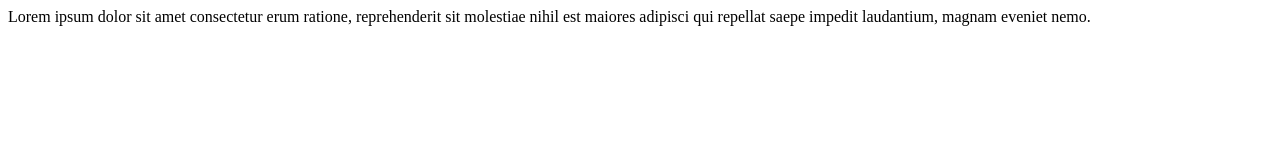
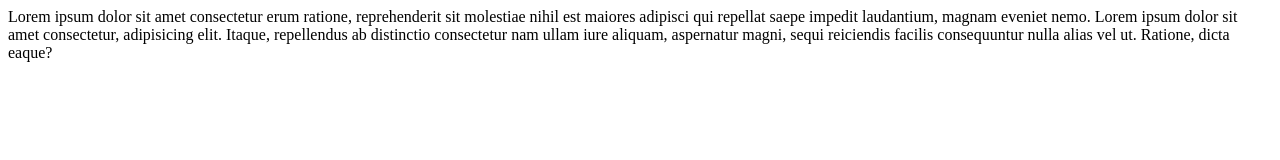
Before and after one commit to isham-05/git, a plain HTML site: page index.html in a window 1280 px wide. Drawn offline with Linux system fonts and the light colour scheme.

Commit message:
Third  Commit

```diff
--- a/index.html
+++ b/index.html
@@ -7,5 +7,6 @@
 </head>
 <body>
     Lorem ipsum dolor sit amet consectetur  erum ratione, reprehenderit sit molestiae nihil est maiores adipisci qui repellat saepe impedit laudantium, magnam eveniet nemo.
+    Lorem ipsum dolor sit amet consectetur, adipisicing elit. Itaque, repellendus ab distinctio consectetur nam ullam iure aliquam, aspernatur magni, sequi reiciendis facilis consequuntur nulla alias vel ut. Ratione, dicta eaque?
 </body>
 </html>
```
